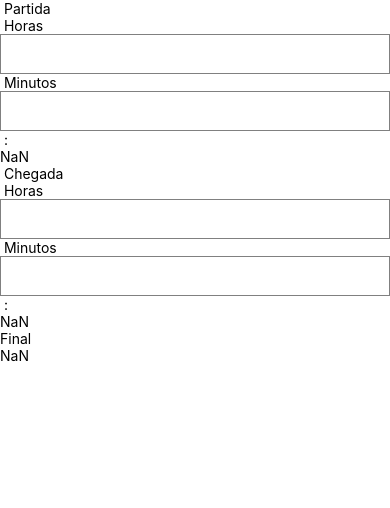
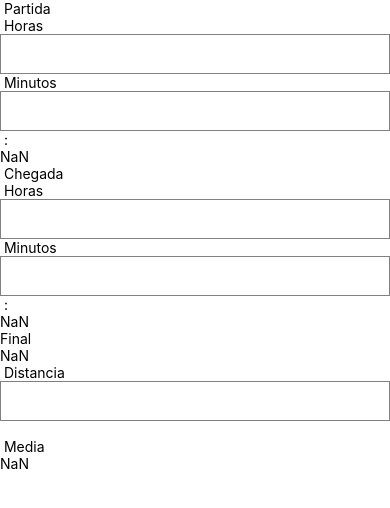
Before and after one commit to RAJ66/projectAverages, a React Native app: screen / in a window 390 px wide. Shown: the top 508 px of the page. Built offline with nearby package versions, Linux system fonts and the light colour scheme.

Commit message:
add disnce

```diff
--- a/App.js
+++ b/App.js
@@ -9,6 +9,7 @@ export default class App extends React.Component {
       matchMinute: '',
       arrivalHours: '',
       arrivalMinute: '',
+      distance: '',
     };
   }
 
@@ -38,6 +39,14 @@ export default class App extends React.Component {
     if (/^\d+$/.test(text)) {
       this.setState({
         arrivalMinute: text,
+      });
+    }
+  };
+
+  InputDisatance = text => {
+    if (/^\d+$/.test(text)) {
+      this.setState({
+        distance: text,
       });
     }
   };
@@ -101,6 +110,24 @@ export default class App extends React.Component {
             parseInt(this.state.matchHours * 60) -
             parseInt(this.state.matchMinute)}
         </Text>
+
+        <Text> Distancia</Text>
+        <TextInput
+          keyboardType="numeric"
+          onChangeText={this.InputDisatance}
+          value={this.state.distance}
+          style={{height: 40, borderColor: 'gray', borderWidth: 1}}
+        />
+        <Text> {this.state.distance}</Text>
+
+        <Text> Media</Text>
+        <Text>
+          {this.state.distance /
+            (parseInt(this.state.arrivalHours * 60) +
+              parseInt(this.state.arrivalMinute) -
+              parseInt(this.state.matchHours * 60) -
+              parseInt(this.state.matchMinute))}{' '}
+        </Text>
       </View>
     );
   }
```
